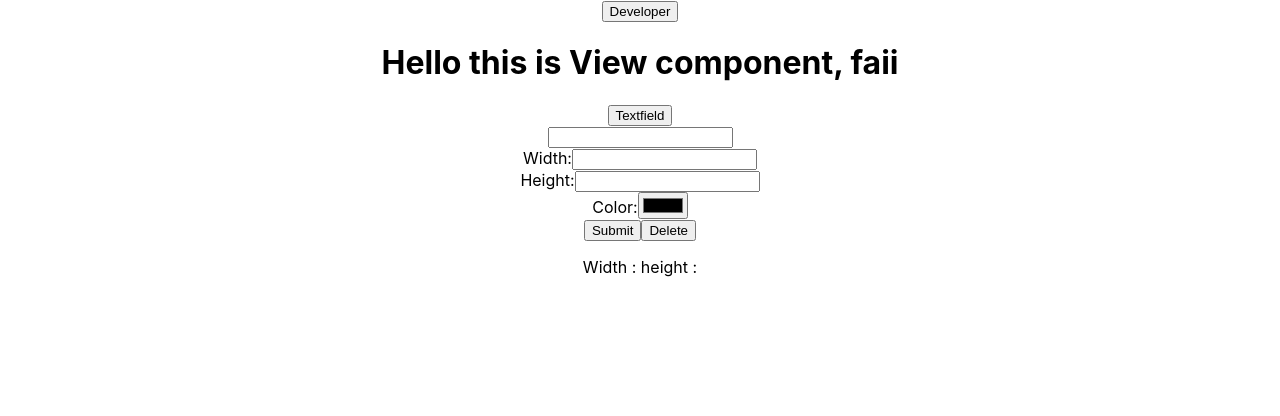
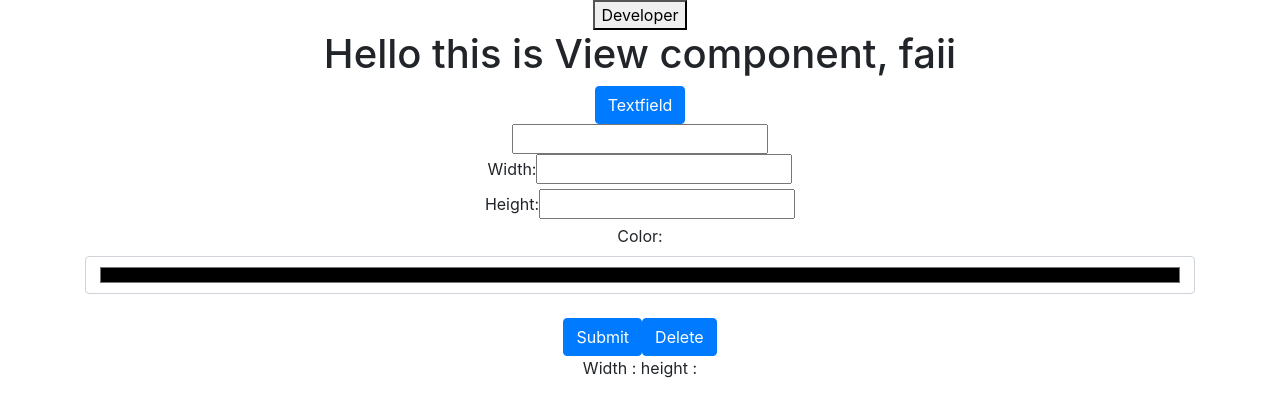
Before and after one commit to faiichann/mit-app, a React (Create React App) app: page / in a window 1280 px wide. Shown: the top 416 px of the page. Built offline with nearby package versions, Linux system fonts and the light colour scheme.

Commit message:
เรียกใช้ bootstrap

```diff
--- a/src/component/Textfield.js
+++ b/src/component/Textfield.js
@@ -1,5 +1,7 @@
 import React ,{useState} from 'react';
-import {container} from 'react-bootstrap';
+import 'bootstrap/dist/css/bootstrap.min.css';
+import {Container} from 'react-bootstrap';
+import {Button} from 'react-bootstrap';
 
 
 function Textfield(){
@@ -11,10 +13,11 @@
 };
 
     return <>
-        <button>
+    <Container>
+        <Button>
             Textfield
-        </button>
-        <div className="container" >
+        </Button>
+        <div className="ontainer" >
        <input style={divStyle} type='text'></input>
        </div>
        <label for="txtwidth">Width:</label>
@@ -29,13 +32,14 @@
        <input type="color" class="form-control"  id="txtcolor" name="txtColor"></input>
        <br>
        </br>
-       <button type="submit">Submit</button>
-       <button onClick={()=> setData(iniData)}>Delete</button>
+       <Button type="submit">Submit</Button>
+       <Button onClick={()=> setData(iniData)}>Delete</Button>
         <p >
          Width : {data.width}
          height : {data.height}
 
        </p>
+       </Container>
     </>
 
 
```
